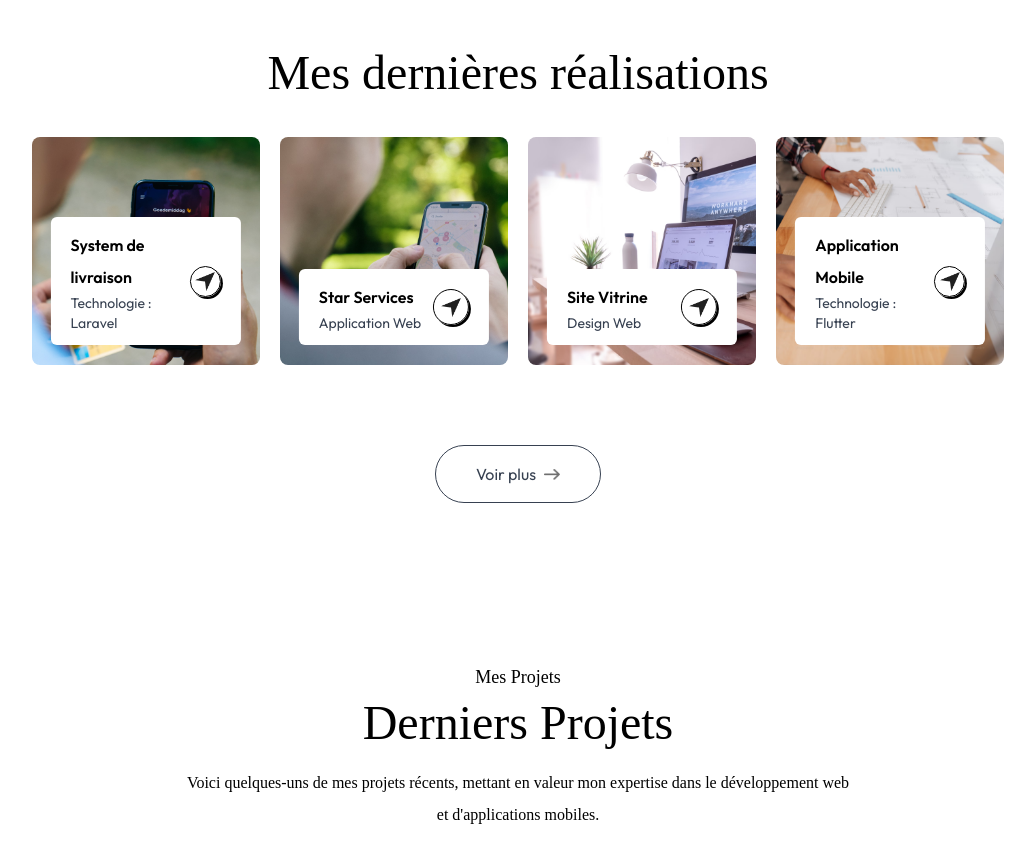
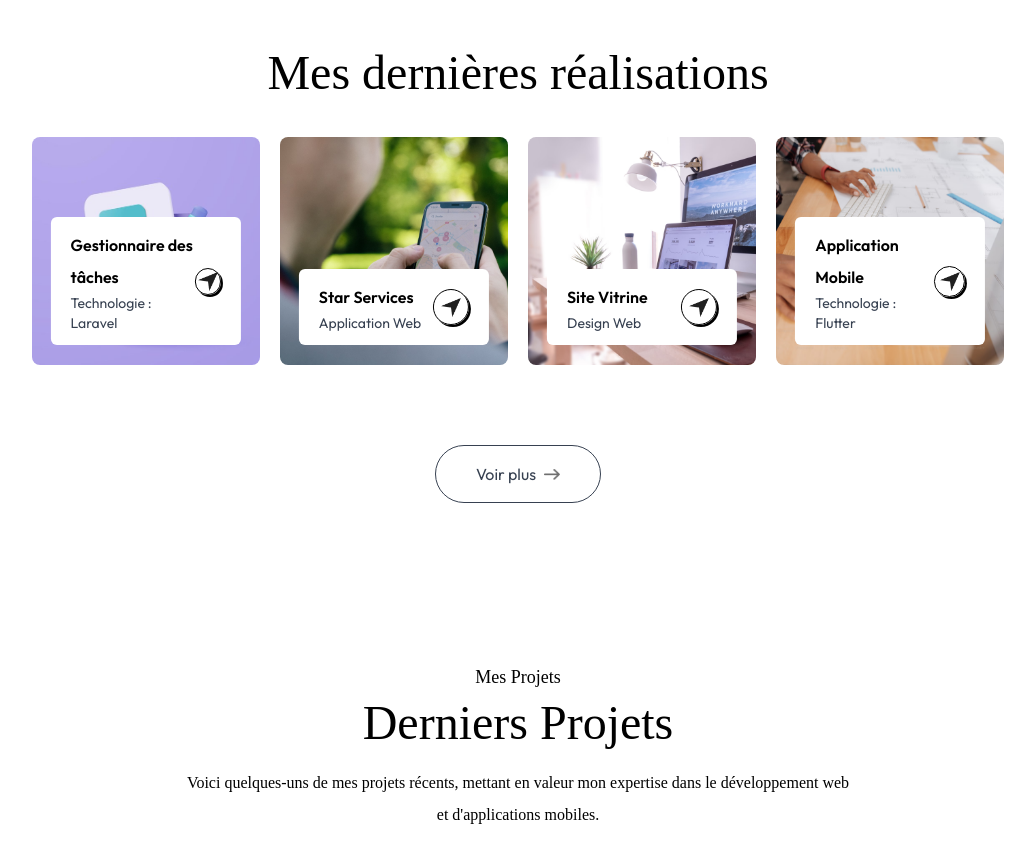
Before and after one commit to samaholicc/ReactPortfolio, a React (Vite) app: page / in a window 1280 px wide. Shown: the part 6060-6923 px from the top of the page, without its empty margins (122-1157 px from the left). Built offline with nearby package versions, Linux system fonts and the light colour scheme; a web font is replaced by a local one.

Commit message:
Updatescreenshots

```diff
--- a/src/components/Work.jsx
+++ b/src/components/Work.jsx
@@ -12,11 +12,11 @@ const Work = () => {
       </h2>
 
       <div className="grid grid-cols-auto my-10 gap-5 dark:text-black">
-        <div className="aspect-square bg-[url('./assets/work-1.png')] bg-no-repeat bg-cover bg-center rounded-lg relative cursor-pointer group">
+        <div className="aspect-square bg-[url('./assets/task.jpg')] bg-no-repeat bg-cover bg-center rounded-lg relative cursor-pointer group">
           <a href="https://github.com/samaholicc/systeme-de-livraison">
             <div className="bg-white w-10/12 rounded-md absolute bottom-5 left-1/2 -translate-x-1/2 py-3 px-5 flex items-center justify-between duration-500 group-hover:bottom-7">
               <div>
-                <h2 className="font-semibold">System de livraison</h2>
+                <h2 className="font-semibold">Gestionnaire des tâches </h2>
                 <p className="text-sm text-gray-700">Technologie : Laravel</p>
               </div>
               <div className="border rounded-full border-black w-9 aspect-square flex items-center justify-center shadow-[2px_2px_0_#000] group-hover:bg-lime-300 transition">
```
Also changed, not shown: src/assets/task.jpg (added).
